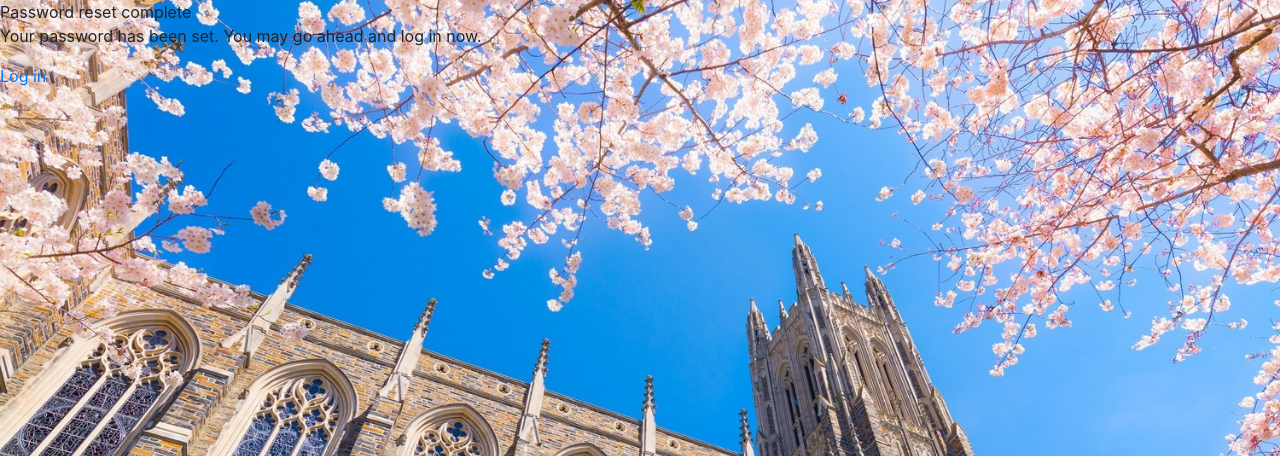
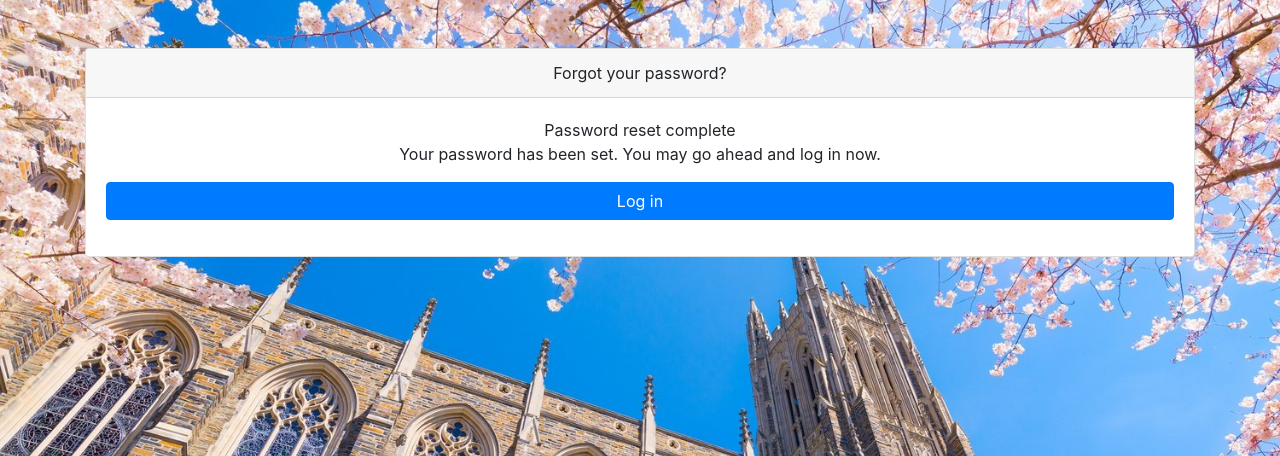
Before and after one commit to amd112/dukeConversations, a Django app: page /reset/done/ in a window 1280 px wide. Shown: the top 456 px of the page. Run offline with Django 3.2, Linux system fonts and the light colour scheme; some libraries are stand-ins or nearby versions.

Commit message:
#22 more stylistic changes to the password recovery pages

```diff
--- a/site/convos/app/templates/registration/password_reset_complete.html
+++ b/site/convos/app/templates/registration/password_reset_complete.html
@@ -10,24 +10,32 @@
   <meta name="author" content="">
   <title>Recover Password</title>
     <!-- Bootstrap core CSS -->
-    <link rel="stylesheet" href={% static "../../static/vendor/bootstrap/css/bootstrap.min.css" %}>
+    <link rel="stylesheet" href={% static "vendor/bootstrap/css/bootstrap.min.css" %}>
     <!-- Custom styles for this template -->
-    <link rel="stylesheet" href={% static "../../static/css/full.css" %}>
+    <link rel="stylesheet" href={% static "css/full.css" %}>
     <!-- <link rel="stylesheet" href="sandstonebootstrap.css"> -->
     <!-- Custom fonts for this template-->
-    <link rel="stylesheet" type="text/css" href={% static "../../static/vendor/font-awesome/css/font-awesome.min.css" %}>
+    <link rel="stylesheet" type="text/css" href={% static "vendor/font-awesome/css/font-awesome.min.css" %}>
 </head>
 
 <body class="bg-dark">
 
-
+<div class="text-center container">
+    <div class="card card-login mx-auto mt-5">
+      <div class="card-header">Forgot your password?</div>
+      <div class="card-body">
 
 {% block title %}Password reset complete{% endblock %}
 
 {% block content %}
 <p>Your password has been set.  You may go ahead and log in now.</p>
-<p><a href="{{ login_url }}">Log in</a></p>
+<p><a class="btn btn-primary btn-block" href="{{ login_url }}">Log in</a></p>
 {% endblock %}
+
+      </div>
+    </div>
+  </div>
+
   <!-- Bootstrap core JavaScript-->
   <script src="vendor/jquery/jquery.min.js"></script>
   <script src="vendor/bootstrap/js/bootstrap.bundle.min.js"></script>
```
Also changed, not shown: site/convos/db.sqlite3.
